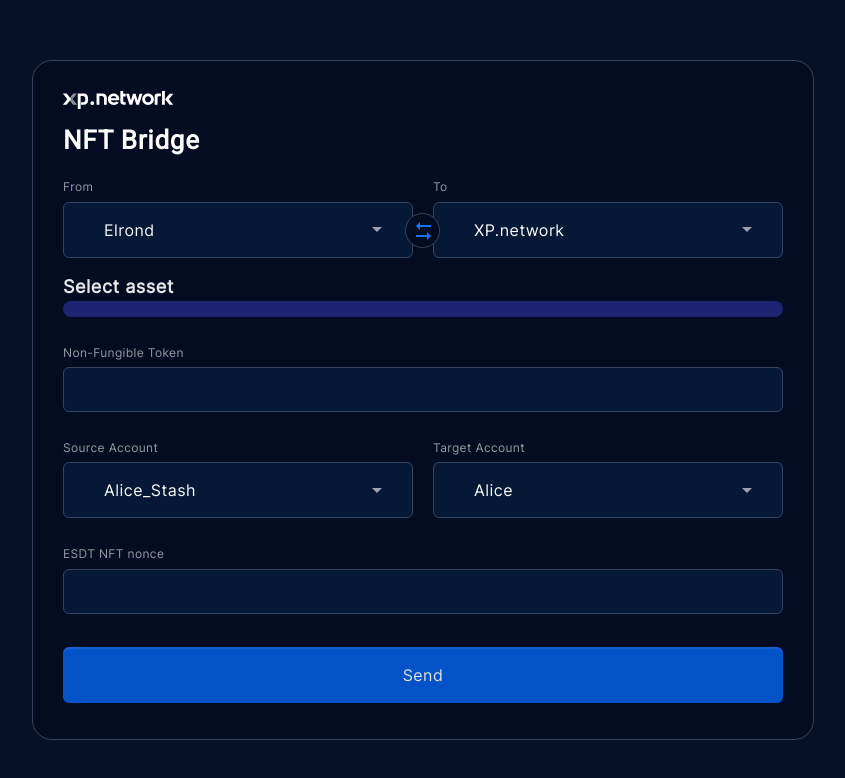
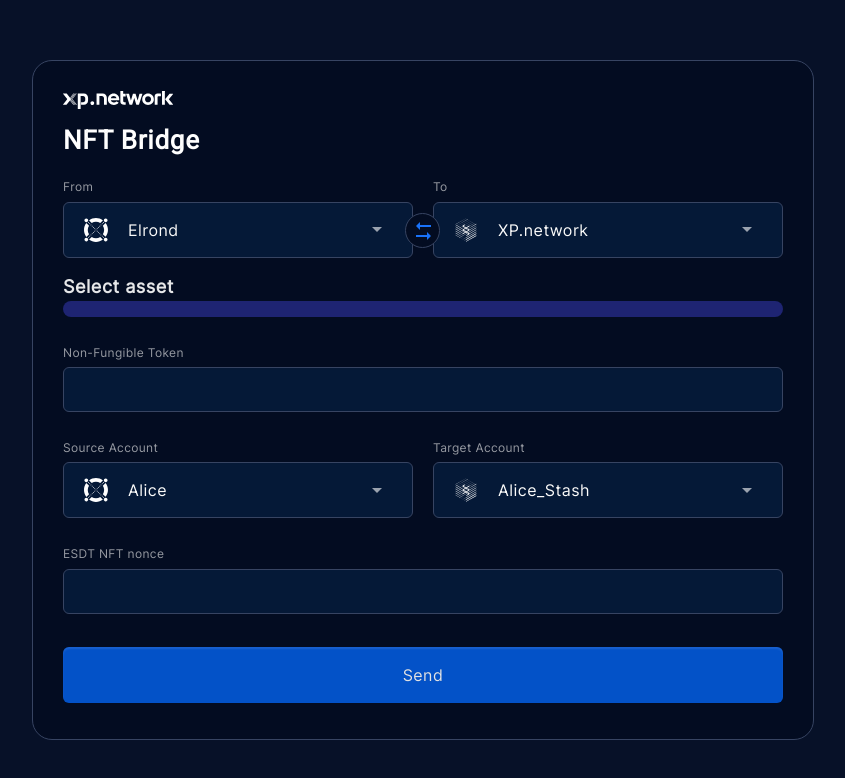
Before and after one commit to dima-brook/bridge-test-ui, a React (Create React App) app: page /nftpredefined in a window 1280 px wide. Both pictures are taken after a click on the button 670 px from the left and 278 px from the top of the page. Shown: the top 778 px of the page, without its empty margins (248-1093 px from the left). Built offline with nearby package versions, Linux system fonts and the light colour scheme; what @elrondnetwork/dapp, @polkadot/keyring would draw is missing.

Commit message:
prepare for execution

```diff
--- a/src/NFTAccountsForm.jsx
+++ b/src/NFTAccountsForm.jsx
@@ -21,9 +21,11 @@
     XPTransaction,
     XPSpace
 } from './StyledComponents'
-// import { ChainHandlers } from './helper_functions'
-// import * as Elrond from "@elrondnetwork/dapp";
+import { ChainHandlers } from './helper_functions'
+import * as Elrond from "@elrondnetwork/dapp";
 import SelectAssets from "./SelectAsset/index";
+import ElrondSVG from './assets/SVG/Elrond';
+import Polka from './assets/SVG/substrateLogo';
 
 
 const PredefinedNFTAccounts = () => {
@@ -33,105 +35,98 @@
     //                      S T A T E
     // =====================================================
 
-    const [state, setState] = useState({
-        // Accounts
-        sourceAcc: NewParachainAccounts['Alice_Stash'].name,
-        targetAcc: NewElrondAccounts['Alice'].name,
+    const [sourceAcc, setSourceAcc] = useState(NewParachainAccounts['Alice_Stash'].name);
+    const [targetAcc, setTargetAcc] = useState(NewElrondAccounts['Alice'].name);
 
-        sourceAccounts: Object.keys(NewParachainAccounts),
-        targetAccounts: Object.keys(NewElrondAccounts),
+    const [sourceAccounts, setSourceAccounts] = useState(Object.keys(NewParachainAccounts));
+    const [targetAccounts, setTargetAccounts] = useState(Object.keys(NewElrondAccounts));
 
-        // Blockchains
-        from: chains[0],
-        to: chains[1],
+    const [from, setFrom] = useState(chains[0]);
+    const [to, setTo] = useState(chains[1]);
 
-        // NFT images
-        imgs: [],
+    const [imgs, setImgs] = useState([]);
 
-        nftToken: '',
-        nftNonce: '',
+    const [nftToken, setNftToken] = useState('');
 
-        nonceDisplay: 'none',
+    const [nftNonce, setNftNonce] = useState();
 
-        sendInactive: false,
+    const [nonceDisplay, setNonceDisplay] = useState('none');
 
-        execResult: ''
+    const [sendInactive, setSendInactive] = useState(false);
 
-    })
+    const [execResult, setExecResult] = useState('');
 
     // =====================================================
     //                        HOOKS
     // =====================================================
 
     useEffect(() => {
-        if (state.from === chains[1]) {
-            // eslint-disable-next-line react-hooks/exhaustive-deps
-            setState({ ...state,
-                nonceDisplay: 'flex'
-
-            })
+        if (from === chains[1]) {
+            setNonceDisplay('flex');
         } else {
-            // eslint-disable-next-line react-hooks/exhaustive-deps
-            setState({ ...state,
-                nonceDisplay: 'none'
-            })
+            setNonceDisplay('none');
         }
 
-        console.log(state.nonceDisplay)
-
         // eslint-disable-next-line react-hooks/exhaustive-deps
-    }, [state.from])
+    }, [from])
 
     // =====================================================
     //                    EVENT HANDLERS
     // =====================================================
 
     const handleFromChange = (newValue) => {
-        setState({ ...state, from: newValue })
 
-        // Avoid the same source & target blockchains
-        if (state.to === newValue) {
-            chains.forEach(chain => {
-                if (chain !== state.to) {
-                    setState({ ...state, to: chain })
-                    return state.from;
-                }
-            })
+        console.log(newValue, from)
+        if (newValue !== from) {
+            handleSwapChains()
         }
     }
 
 
     const handleSwapChains = () => {
-        const [from, to] = [state.to, state.from];
-        setState({ ...state, from, to });
+        const [
+            _from,
+            _to,
+            _sourceAcc,
+            _targetAcc,
+            _sourceAccounts,
+            _targetAccounts
+        ] = [
+                to,
+                from,
+                targetAcc,
+                sourceAcc,
+                targetAccounts,
+                sourceAccounts
+            ];
+
+        setFrom(_from);
+        setTo(_to);
+        setSourceAcc(_sourceAcc);
+        setTargetAcc(_targetAcc);
+        setSourceAccounts(_sourceAccounts);
+        setTargetAccounts(_targetAccounts);
+
     }
 
     const handleToChange = (newValue) => {
-        setState({ ...state, to: newValue })
 
-        // Avoid the same source & target blockchains
-        if (state.from === newValue) {
-            chains.forEach(chain => {
-                if (chain !== state.from) {
-                    setState({ ...state, from: chain })
-                }
-            })
+        console.log(newValue, to)
+        if (newValue !== to) {
+            handleSwapChains()
         }
     }
 
     const imageSelectCb = useCallback(hash => {
-        switch (state.from) {
+        switch (from) {
             case chains[0]: {
-                setState({ ...state, nftToken: hash })
+                setNftToken(hash)
                 break;
             }
             case chains[1]: {
                 const parts = hash.split("-");
-                setState({
-                    ...state,
-                    nftNonce: parseInt(parts.pop(), 16),
-                    nftToken: parts.join("-")
-                })
+                setNftNonce(parseInt(parts.pop(), 16));
+                setNftToken(parts.join("-"))
                 break;
             }
 
@@ -143,21 +138,47 @@
     }, []);
 
     const handleNftChange = (e) => {
-        setState({ ...state, nftToken: e.target.value });
+        setNftToken(e.target.value);
     }
 
     const handleNonceChange = (e) => {
-        setState({ ...state, nftNonce: e.target.value })
+        setNftNonce(e.target.value);
     }
 
-    const handleFromAccountChange = (e) => {
-        setState({...state, sourceAcc:e})
-
-        console.log(e, state.sourceAcc, state.sourceAccounts)
+    const handleFromAccountChange = (newValue) => {
+        setSourceAcc(newValue);
     }
 
-    const handleSendClick = () => {
+    const handleToAccountChange = newValue => {
+        setTargetAcc(newValue);
+    }
 
+    const handleSendClick = async () => {
+        setSendInactive(true);
+
+        let info;
+        let call;
+        let chain;
+        let sender;
+        let res;
+
+        try {
+            // Execution code:
+
+
+
+
+            res = 'success';
+        } catch (error) {
+            console.log("err", error);
+            res = 'failure';
+        } finally {
+            setExecResult(res);
+
+            await new Promise(r => setTimeout(r, 3000));
+            setSendInactive(false);
+            setExecResult('');
+        }
     }
 
 
@@ -182,7 +203,8 @@
                             <XPColumn>
                                 <XPLabel>From</XPLabel>
                                 <Selector
-                                    value={state.from}
+                                    img={from === chains[0] ? <Polka /> : <ElrondSVG />}
+                                    value={from}
                                     data={chains}
                                     onChange={handleFromChange}
                                 />
@@ -193,14 +215,15 @@
                             <XPColumn>
                                 <XPLabel>To</XPLabel>
                                 <Selector
-                                    value={state.to}
+                                    img={to === chains[0] ? <Polka /> : <ElrondSVG />}
+                                    value={to}
                                     data={chains}
                                     onChange={handleToChange}
                                 />
                             </XPColumn>
                         </div>
 
-                        <SelectAssets imgs={state.imgs} cb={imageSelectCb} />
+                        <SelectAssets imgs={imgs} cb={imageSelectCb} />
                         <XPRow>
                             <XPColumn>
                                 <XPSpace />
@@ -214,7 +237,7 @@
                         <XPLabel>Non-Fungible Token</XPLabel>
                         <XPRow>
                             <XPTransaction
-                                value={state.nftToken}
+                                value={nftToken}
                                 onChange={handleNftChange}
                             ></XPTransaction>
 
@@ -235,8 +258,9 @@
                             <XPColumn>
                                 <XPLabel>Source Account</XPLabel>
                                 <Selector
-                                    value={state.sourceAcc}
-                                    data={state.sourceAccounts}
+                                    img={from === chains[0] ? <Polka /> : <ElrondSVG />}
+                                    value={sourceAcc}
+                                    data={sourceAccounts}
                                     onChange={handleFromAccountChange}
                                 />
                             </XPColumn>
@@ -244,9 +268,10 @@
                             <XPColumn>
                                 <XPLabel>Target Account</XPLabel>
                                 <Selector
-                                    value={state.targetAcc}
-                                    data={state.targetAccounts}
-                                    onChange={handleToChange}
+                                    img={to === chains[0] ? <Polka /> : <ElrondSVG />}
+                                    value={targetAcc}
+                                    data={targetAccounts}
+                                    onChange={handleToAccountChange}
                                 />
                             </XPColumn>
                         </div>
@@ -256,19 +281,19 @@
                         {/* -------------------------------------------- */}
 
 
-                        <XPLabel style={{ display: `${state.nonceDisplay}` }}>ESDT NFT nonce</XPLabel>
+                        <XPLabel style={{ display: `${nonceDisplay}` }}>ESDT NFT nonce</XPLabel>
                         <XPRow
-                            style={{ display: `${state.nonceDisplay}` }}
+                            style={{ display: `${nonceDisplay}` }}
                         >
                             <XPTransaction
-                                value={state.nftNonce}
+                                value={nftNonce}
                                 onChange={handleNonceChange}
                             ></XPTransaction>
 
                         </XPRow>
 
                         <XPRow
-                            style={{ display: `${state.nonceDisplay}` }}
+                            style={{ display: `${nonceDisplay}` }}
                         >
                             <XPColumn>
                                 <XPSpace />
@@ -278,8 +303,8 @@
 
                         <SendButton
                             onClick={handleSendClick}
-                            inactive={state.sendInactive}
-                            state={state.execResult}
+                            inactive={sendInactive}
+                            state={execResult}
                         />
 
 
--- a/src/Selector.js
+++ b/src/Selector.js
@@ -7,7 +7,6 @@
     XPDropDownContent,
     XPDropDownElement
 } from './StyledComponents';
-import {DetectOutsideClick} from "./@utils/closeDropDown";
 
 /**
  * Custom SELECT component
@@ -17,7 +16,7 @@
  * @param {Event} onChange change event handler
  * @returns the custom SELECT
  */
-const Selector = ({ value, data, onClick, onChange }) => {
+const Selector = ({ value, data, onClick, onChange, img }) => {
 
     const [display, setDisplay] = useState('none');
     const [borderRadius, setBorderRadius] = useState(6)
@@ -56,21 +55,14 @@
      * @param {String} datum
      */
     const handleXPDropDownClick = (datum) => {
+
+
+        onChange(datum)
+
         if (display === 'block') {
             setDisplay('none');
         }
-
-        onChange(datum)
     }
-
-    DetectOutsideClick(closeDropDownRef, () =>
-    setTimeout(() => {
-        if(display !== "none") {
-            setBorderRadius(6)
-            setDisplay('none')
-        }
-    }, 100)
-  );
 
     return (
 
@@ -84,6 +76,7 @@
         >
 
             <XPWrapper>
+            {img}
                 {/* ================================= 2. TEXT FIELD ================================*/}
                 <XPStyledText>{value}</XPStyledText>
 
@@ -103,8 +96,9 @@
                 {   // Loop over the data elements:
                     data.map(item => {
                         return (
-                            <XPDropDownElement onClick={() => handleXPDropDownClick(item)} ref={closeDropDownRef} key={item}>
+                            <XPDropDownElement onClick={() => handleXPDropDownClick(item)}  key={item}>
                                 <XPWrapper>
+                                    {img}
                                     {/* ================================= 2. TEXT FIELD ================================*/}
                                     <XPStyledText>{item}</XPStyledText>
                                 </XPWrapper>
```
